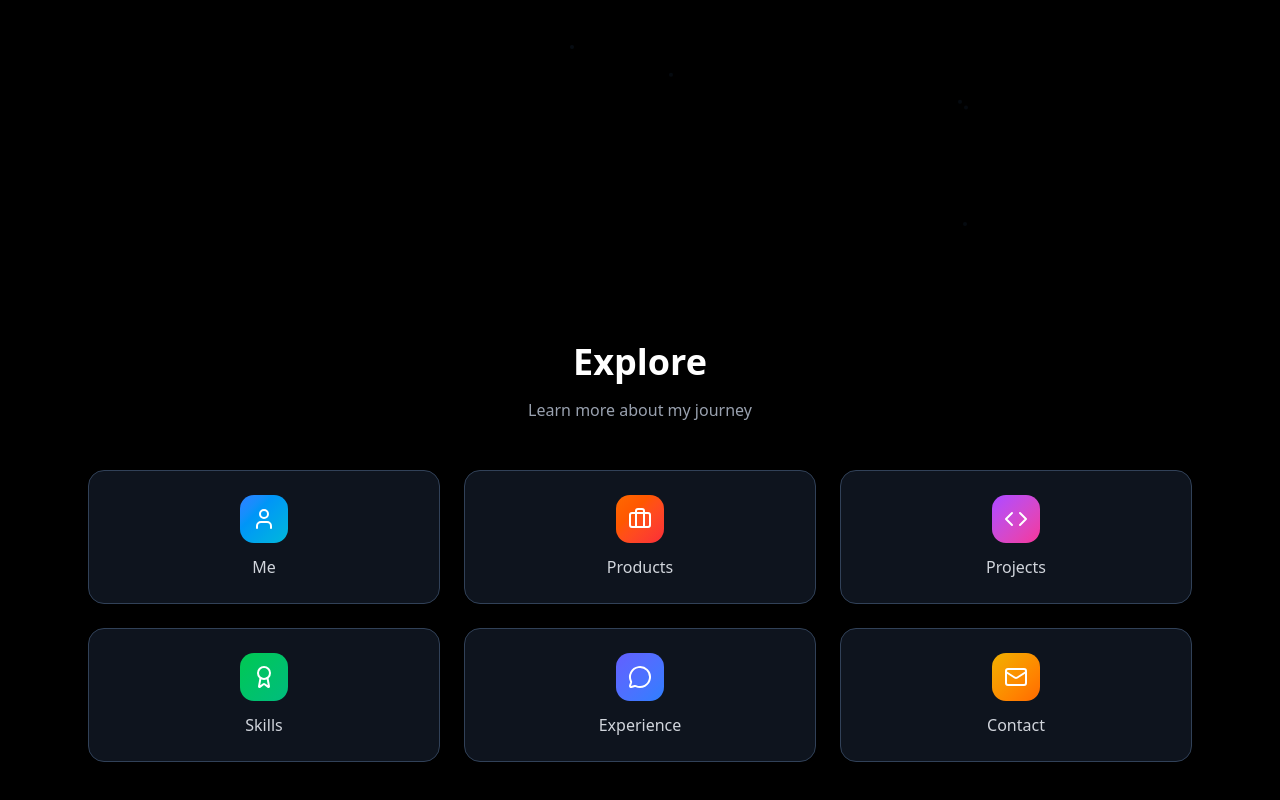
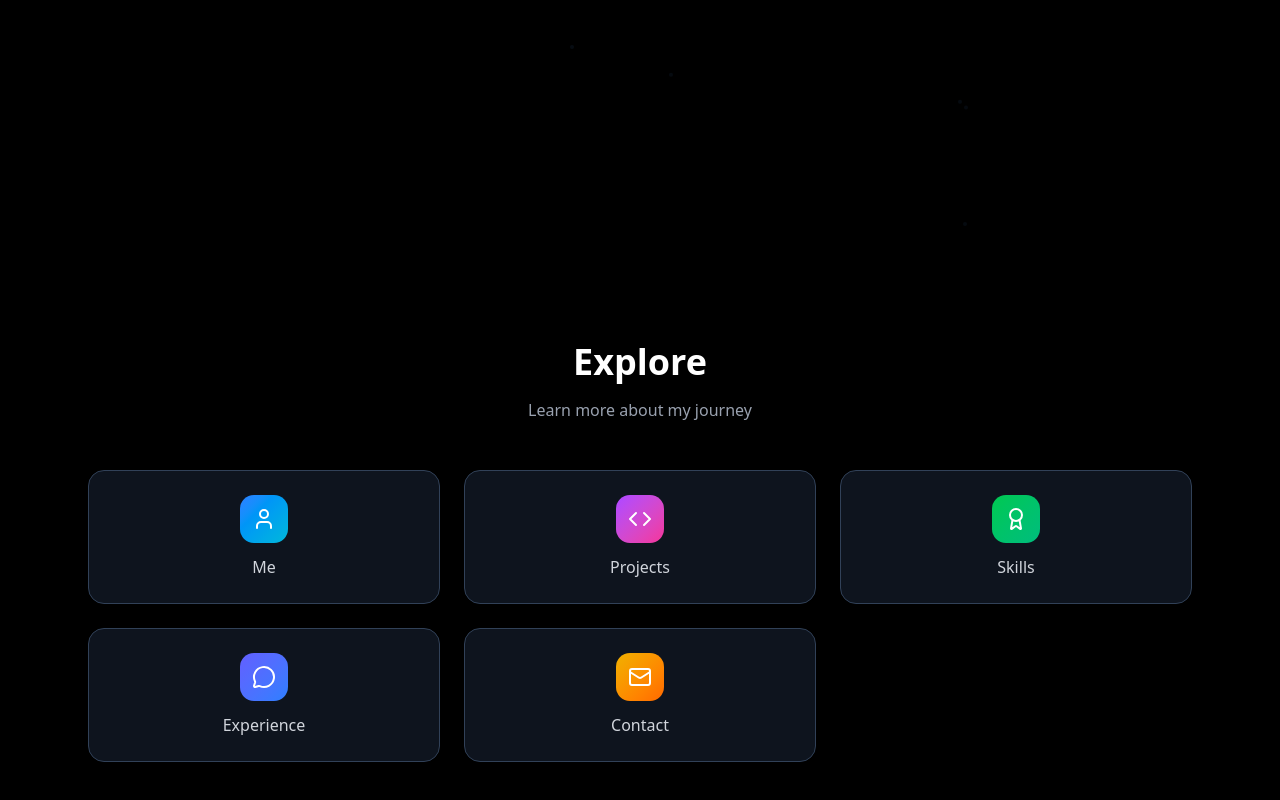
Before and after one commit to Balakundhi/minime, a Next.js app: page / in a window 1280 px wide. Shown: the part 538-1338 px from the top of the page. Built offline with nearby package versions, Linux system fonts and the light colour scheme.

Commit message:
chore: remove Products navigation card
- Remove Products page from navigation
- Now have 5 cards: Me, Projects, Skills, Experience, Contact
- Clean up unused Briefcase icon import

```diff
--- a/src/components/NavigationCards.tsx
+++ b/src/components/NavigationCards.tsx
@@ -1,12 +1,11 @@
 "use client";
 
 import { motion } from "framer-motion";
-import { User, Briefcase, Code, Award, MessageCircle, Mail } from "lucide-react";
+import { User, Code, Award, MessageCircle, Mail } from "lucide-react";
 import Link from "next/link";
 
 const cards = [
   { icon: User, label: "Me", href: "/about", color: "from-blue-500 to-cyan-500" },
-  { icon: Briefcase, label: "Products", href: "/products", color: "from-orange-500 to-red-500" },
   { icon: Code, label: "Projects", href: "/projects", color: "from-purple-500 to-pink-500" },
   { icon: Award, label: "Skills", href: "/skills", color: "from-green-500 to-emerald-500" },
   { icon: MessageCircle, label: "Experience", href: "/experience", color: "from-indigo-500 to-blue-500" },
```
